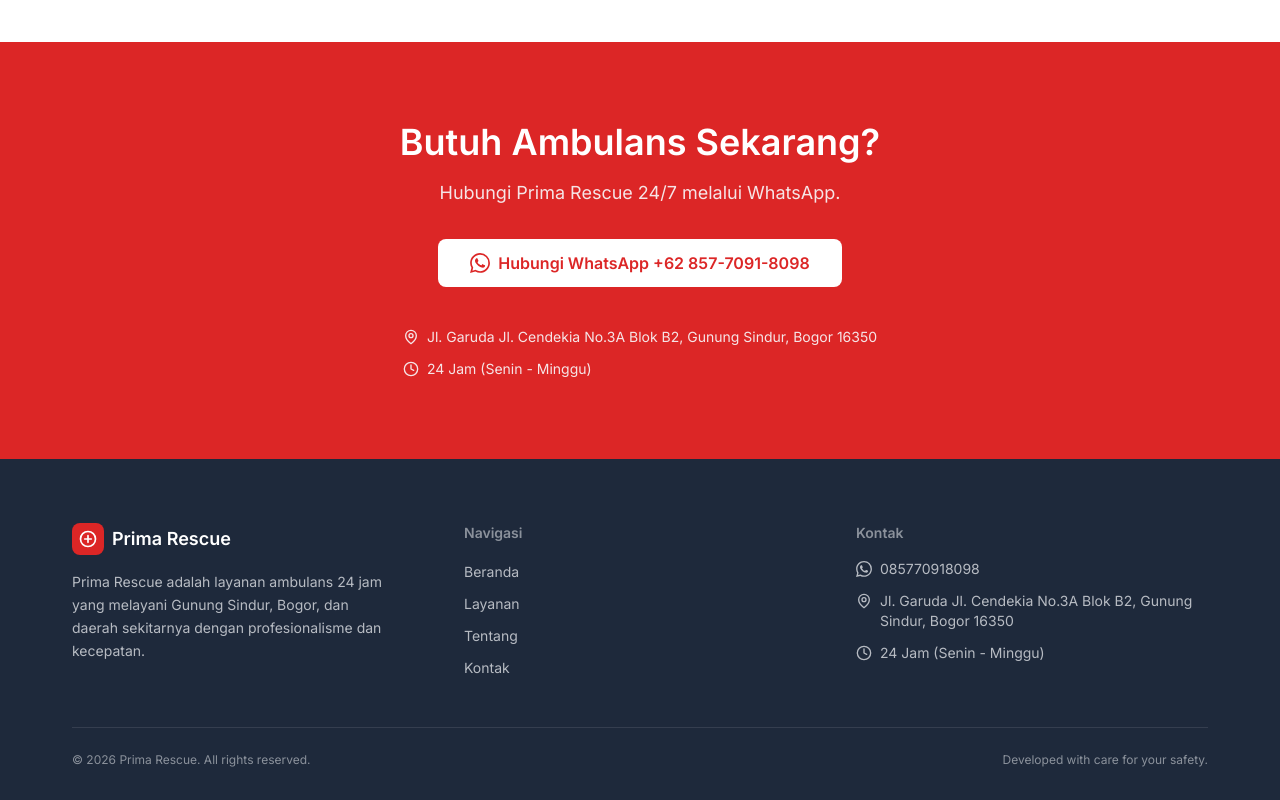
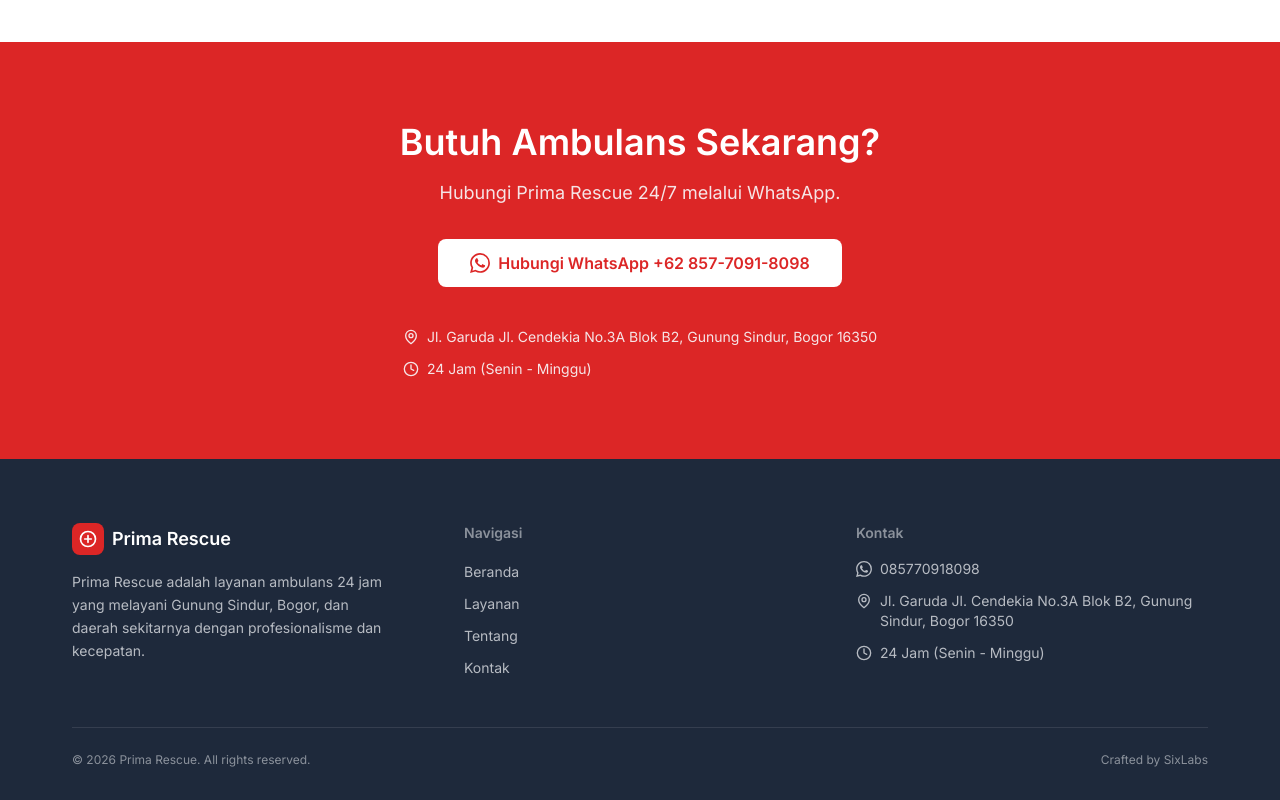
Before and after one commit to zeeinz-ux/Prime-Rescue, a Next.js app: page / in a window 1280 px wide. Shown: the part 4911-5711 px from the top of the page. Built offline with nearby package versions, Linux system fonts and the light colour scheme; no server answers.

Commit message:
feat: add SixLabs credit to footer

```diff
--- a/components/sections/Footer.tsx
+++ b/components/sections/Footer.tsx
@@ -69,7 +69,7 @@ export default function Footer() {
 
         <div className="mt-12 flex flex-col items-center justify-between gap-2 border-t border-white/10 pt-6 text-xs text-clinical-white/50 sm:flex-row">
           <p>© {new Date().getFullYear()} Prima Rescue. All rights reserved.</p>
-          <p>Developed with care for your safety.</p>
+          <p>Crafted by SixLabs</p>
         </div>
       </Container>
     </footer>
```
